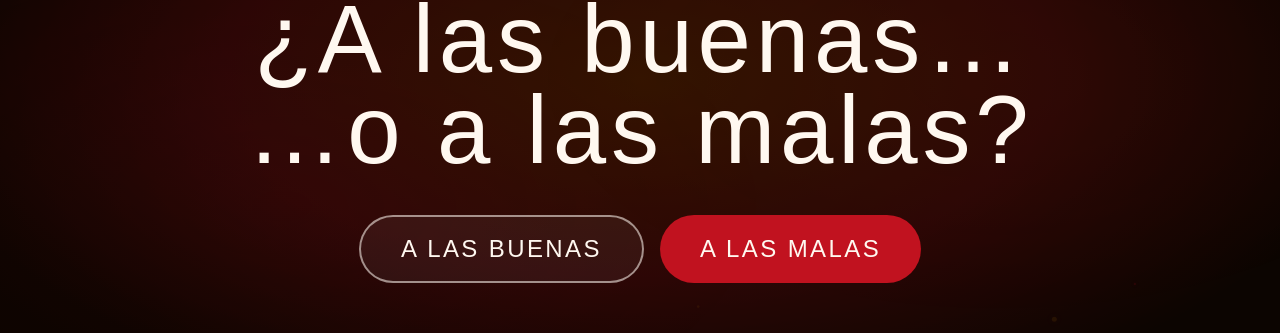
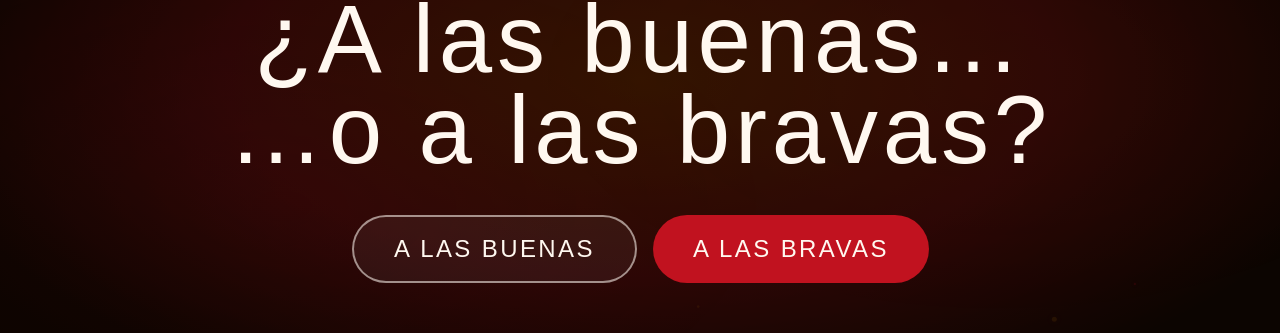
Before and after one commit to venomouzvyper/alas-bravas, a Next.js app: page / in a window 1280 px wide. Shown: the part 258-591 px from the top of the page. Built offline with nearby package versions, Linux system fonts and the light colour scheme; no server answers; a web font is replaced by a local one.

Commit message:
fix(hero): cambia "a las malas" por "a las bravas" en pregunta y botón
Co-Authored-By: Claude Sonnet 4.6 (1M context) <noreply@anthropic.com>

```diff
--- a/components/sections/HeroReveal.tsx
+++ b/components/sections/HeroReveal.tsx
@@ -52,7 +52,7 @@ export function HeroReveal() {
               ¿A las buenas…
             </h2>
             <h2 className="font-display text-[clamp(3rem,10vw,6rem)] text-brand-cream leading-[0.95] tracking-wider">
-              …o a las malas?
+              …o a las bravas?
             </h2>
           </div>
 
@@ -72,7 +72,7 @@ export function HeroReveal() {
               style={phase === 'burning' ? { animation: 'btn-ignite 0.42s ease 0.07s forwards' } : {}}
               className="px-10 py-4 rounded-full bg-brand-primary text-brand-cream font-display text-2xl tracking-widest hover:bg-red-700 transition-colors cursor-pointer"
             >
-              A LAS MALAS
+              A LAS BRAVAS
             </button>
           </div>
         </div>
```
